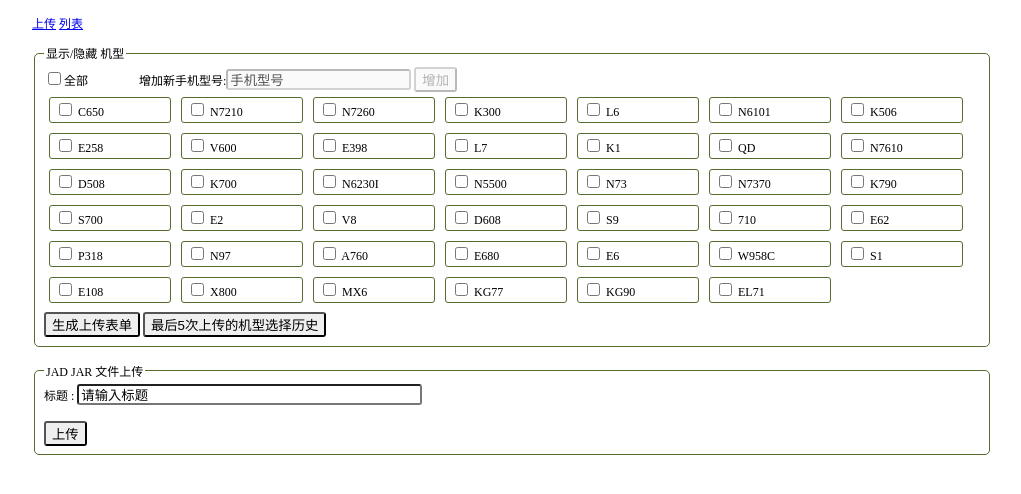
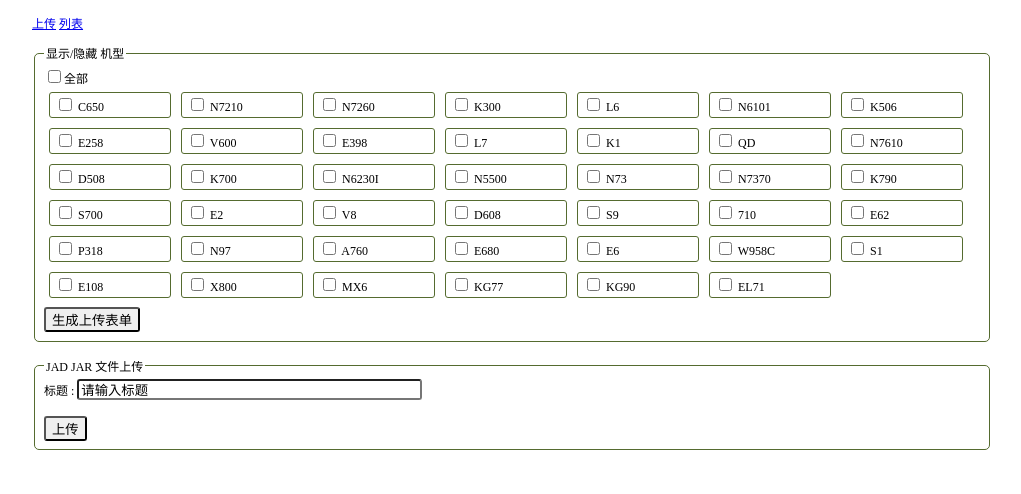
Before and after one commit to mxfli/OTA-test, a plain HTML site: page www/index.html in a window 1280 px wide. Shown: the part 46-540 px from the top of the page, without its empty margins (128-1149 px from the left). Drawn offline with Linux system fonts and the light colour scheme; no server answers.

Commit message:
Comment unused parts.

```diff
--- a/www/index.html
+++ b/www/index.html
@@ -29,12 +29,12 @@
         <div id=mobilesManage>
             <label><input type="checkbox" value="all" name="selectAll" id="allSwitch">全部</label>
             <!--<label><input type="checkbox" value="nokia" name="selectNokia" disabled>NOKIA </label>-->
-            <label style="margin-left:4em;">增加新手机型号:<input type="text" value="手机型号" name="newMobile" disabled></label>
-            <label><input type="button" value="增加" name="add" disabled></label>
+            <!--<label style="margin-left:4em;">增加新手机型号:<input type="text" value="手机型号" name="newMobile" disabled></label>-->
+            <!--<label><input type="button" value="增加" name="add" disabled></label>-->
             <ul id="mobiles">
                 <li>加载机型……</li>
             </ul>
-            <input type="button" value="生成上传表单" name="click"> <input type="button" value="最后5次上传的机型选择历史" onclick="alert('此功能若有用可提需求：）')">
+            <input type="button" value="生成上传表单" name="click"> <!--<input type="button" value="最后5次上传的机型选择历史" onclick="alert('此功能若有用可提需求：）')">-->
         </div>
     </fieldset>
     <br>
```
